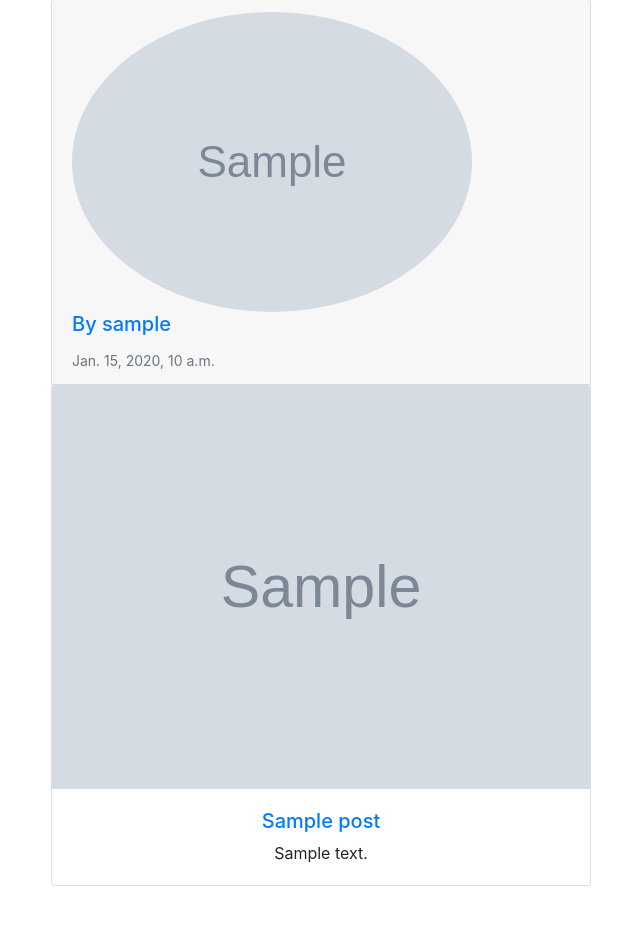
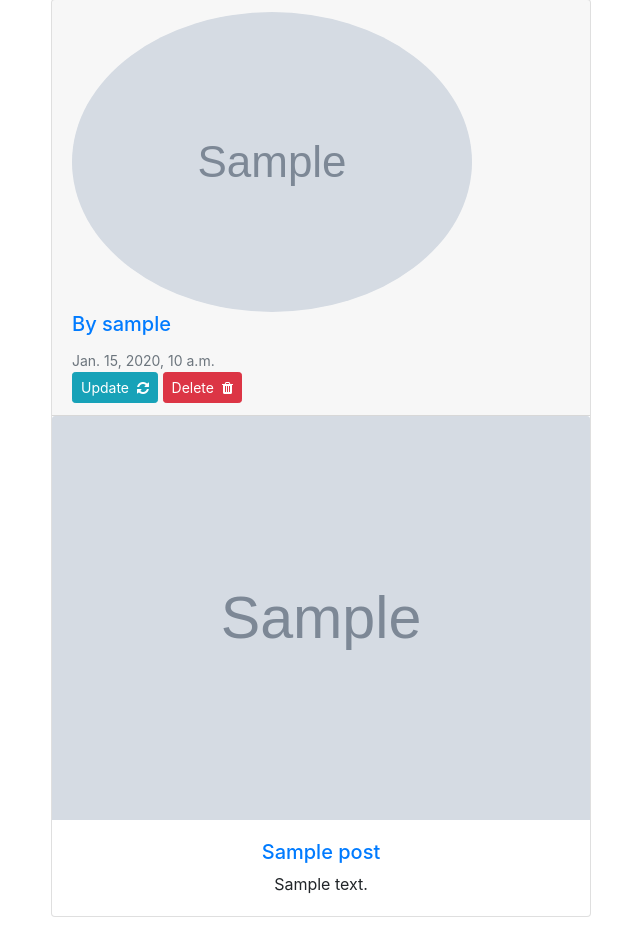
Before and after one commit to Sundaybrian/hood-watch, a Django app: page /post/1/ in a window 1280 px wide. Shown: the part 81-1014 px from the top of the page, without its empty margins (34-674 px from the left). Before the commit the page ends 967 px from the top, so only its background shows below. Run offline with Django 3.2, Linux system fonts and the light colour scheme; a user stored in the database is signed in; tables that the repository leaves empty hold one stand-in row (values such as "Sample post"); grey boxes marked "Sample" are stand-in pictures; some libraries are stand-ins or nearby versions.

Commit message:
add the buttons for the delete and update to the post detail template

```diff
--- a/hood/templates/hood/post-detail.html
+++ b/hood/templates/hood/post-detail.html
@@ -15,6 +15,12 @@
                     <a href="{}">By {{post.author.username}}</a>
                   </h5>
                   <small class="text-muted">{{post.date_posted}}</small>
+                  <div class="post-user-btn">
+                    {% if post.author == user %}
+                    <a href="{% url 'post-new' post.id %}" class="btn btn-sm btn-info">Update<i class="fa fa-refresh ml-2"></i></a>
+                    <a href="{% url 'post-delete' post.id %}" class="btn btn-sm btn-danger">Delete<i class="fa fa-trash ml-2"></i></a>
+                    {% endif %}
+                 </div>
              </div>
           </div>
         </div>
```
